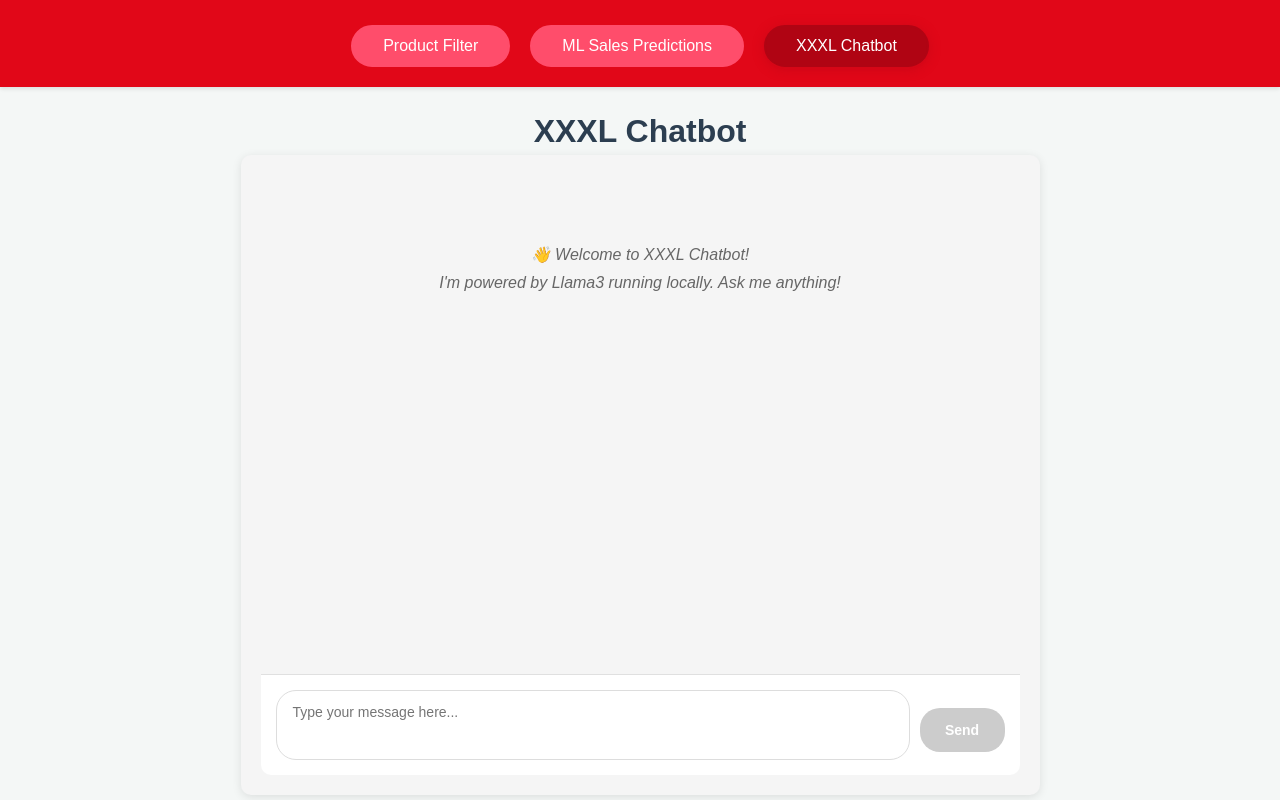
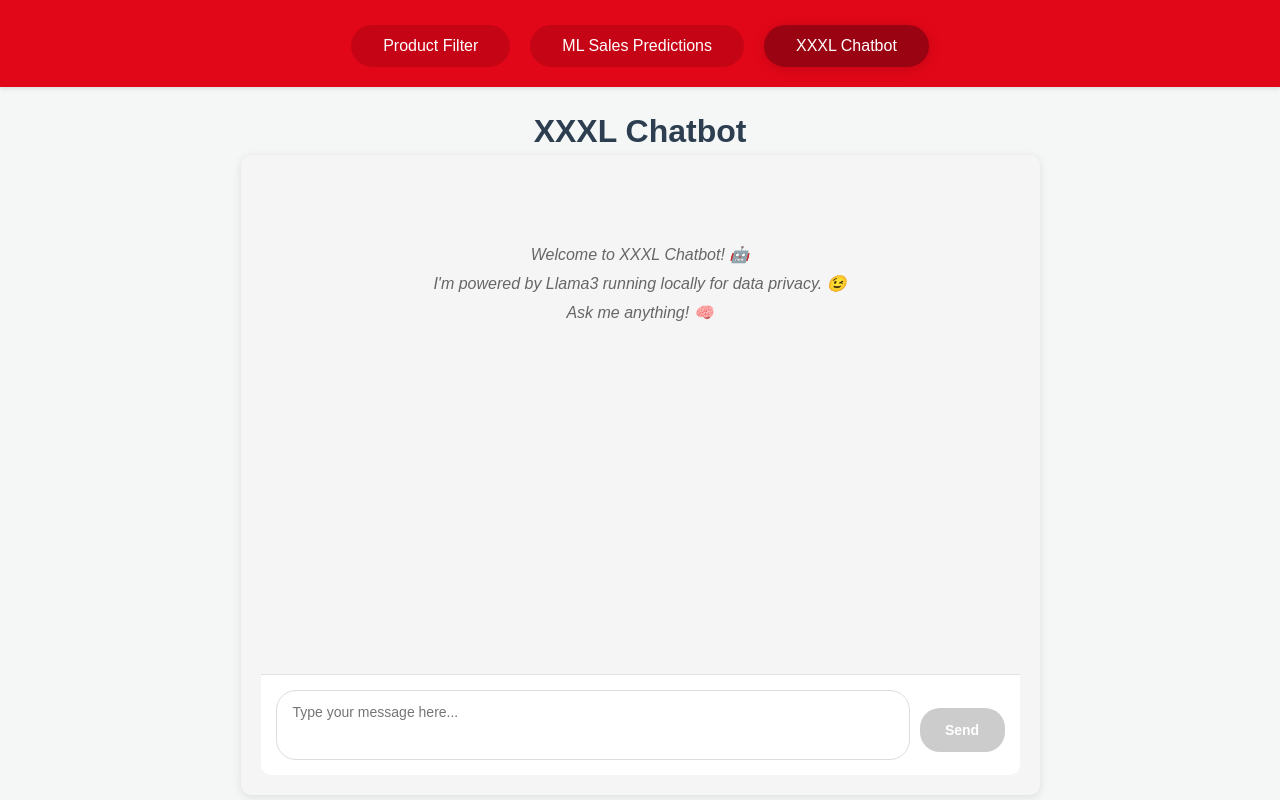
Before and after one commit to FarukValjevac/MarTech, a React (Create React App) app in the folder product-filter-frontend/: page / in a window 1280 px wide. Both pictures are taken after a click on the button "XXXL Chatbot". Shown: the part 5-805 px from the top of the page. Built offline with nearby package versions, Linux system fonts and the light colour scheme.

Commit message:
Same color for compliance

```diff
--- a/product-filter-frontend/src/App.css
+++ b/product-filter-frontend/src/App.css
@@ -228,9 +228,9 @@
 }
 
 .nav-button {
-  background-color: #FF4D6B !important;
+  background-color: #C50515 !important;
   color: white !important;
-  border: 2px solid #FF4D6B !important;
+  border: 2px solid #C50515 !important;
   padding: 10px 30px;
   border-radius: 25px;
   cursor: pointer;
@@ -244,14 +244,14 @@
 
 .nav-button:hover {
   background-color: #C50515 !important;
-  border-color: #C50515 !important;
+  border-color: white !important;
   box-shadow: 0 2px 8px rgba(197, 5, 21, 0.3);
 }
 
 .nav-button.active {
-  background-color: #B00413 !important;
-  border-color: #B00413 !important;
-  box-shadow: 0 2px 12px rgba(176, 4, 19, 0.4);
+  background-color: #9A0311 !important;
+  border-color: #9A0311 !important;
+  box-shadow: 0 2px 12px rgba(154, 3, 17, 0.4);
 }
 
 .nav-button:disabled {
--- a/product-filter-frontend/src/components/XXXLChatbot.js
+++ b/product-filter-frontend/src/components/XXXLChatbot.js
@@ -79,8 +79,9 @@
         <div className="chat-messages">
           {messages.length === 0 && (
             <div className="welcome-message">
-              <p>👋 Welcome to XXXL Chatbot!</p>
-              <p>I'm powered by Llama3 running locally. Ask me anything!</p>
+              <p>Welcome to XXXL Chatbot! 🤖 </p>
+              <p>I'm powered by Llama3 running locally for data privacy. 😉</p>
+              <p>Ask me anything! 🧠</p>
             </div>
           )}
           {messages.map((message) => (
--- a/product-filter-frontend/src/styles/chatbot.css
+++ b/product-filter-frontend/src/styles/chatbot.css
@@ -53,7 +53,7 @@
 }
 
 .message.user .message-content {
-  background: #007bff;
+  background: #E10718;
   color: white;
   border-bottom-right-radius: 4px;
 }
@@ -144,8 +144,8 @@
 }
 
 .chat-input textarea:focus {
-  border-color: #007bff;
-  box-shadow: 0 0 0 2px rgba(0, 123, 255, 0.25);
+  border-color: #E10718;
+  box-shadow: 0 0 0 2px rgba(225, 7, 24, 0.25);
 }
 
 .chat-input textarea:disabled {
@@ -156,7 +156,7 @@
 .send-button {
   width: 85px;
   height: 44px;
-  background: #007bff;
+  background: #E10718;
   color: white;
   border: none;
   border-radius: 20px;
@@ -165,7 +165,7 @@
 }
 
 .send-button:hover:not(:disabled) {
-  background: #0056b3;
+  background: #C50515;
 }
 
 .send-button:disabled {
```
